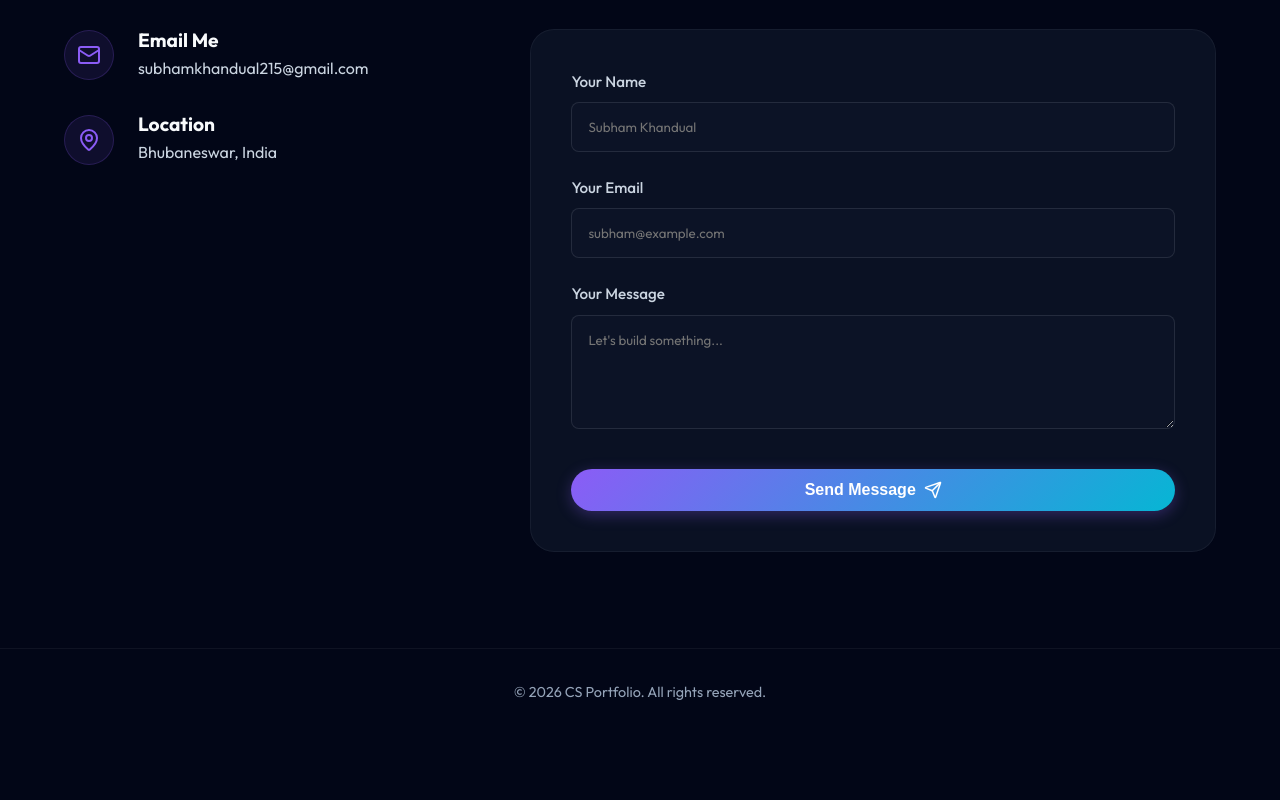
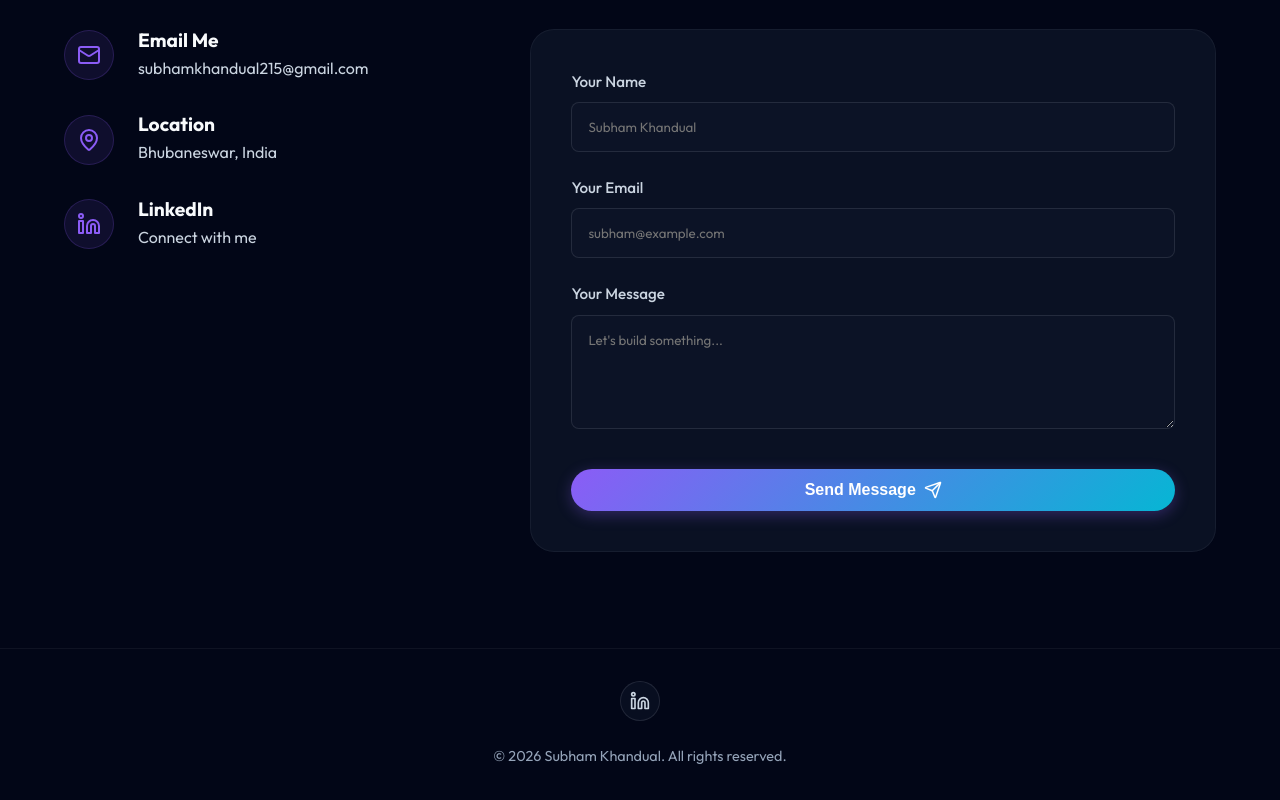
Before and after one commit to SubhamKhandual007/portfolio, a React (Vite) app: page / in a window 1280 px wide. Shown: the part 6792-7592 px from the top of the page. Before the commit the page ends 7528 px from the top, so only its background shows below. Built offline with nearby package versions, Linux system fonts and the light colour scheme.

Commit message:
feat: add linkedin link to contact section and footer

```diff
--- a/src/components/Contact.jsx
+++ b/src/components/Contact.jsx
@@ -1,6 +1,6 @@
 import React, { useState } from 'react';
 import { motion } from 'framer-motion';
-import { Mail, MapPin, Send } from 'lucide-react';
+import { Mail, MapPin, Send, Linkedin } from 'lucide-react';
 import styles from './Contact.module.css';
 
 const Contact = () => {
@@ -132,6 +132,21 @@ const Contact = () => {
                 <p>Bhubaneswar, India</p>
               </div>
             </div>
+
+            <a
+              href="https://www.linkedin.com/in/subham-khandual/"
+              target="_blank"
+              rel="noopener noreferrer"
+              className={`${styles.infoCard} ${styles.linkCard}`}
+            >
+              <div className={styles.iconWrapper}>
+                <Linkedin />
+              </div>
+              <div>
+                <h3>LinkedIn</h3>
+                <p>Connect with me</p>
+              </div>
+            </a>
           </motion.div>
 
           <motion.form
@@ -202,7 +217,18 @@ const Contact = () => {
       </div>
 
       <footer className={styles.footer}>
-        <p>&copy; {new Date().getFullYear()} CS Portfolio. All rights reserved.</p>
+        <div className={styles.socialLinks}>
+          <a
+            href="https://www.linkedin.com/in/subham-khandual/"
+            target="_blank"
+            rel="noopener noreferrer"
+            aria-label="LinkedIn"
+            className={styles.socialIcon}
+          >
+            <Linkedin size={20} />
+          </a>
+        </div>
+        <p>&copy; {new Date().getFullYear()} Subham Khandual. All rights reserved.</p>
       </footer>
     </section>
   );
--- a/src/components/Contact.module.css
+++ b/src/components/Contact.module.css
@@ -135,3 +135,43 @@
   font-weight: 600;
   margin-top: 1rem;
 }
+
+.linkCard {
+  text-decoration: none;
+  transition: transform var(--transition-fast);
+}
+
+.linkCard:hover {
+  transform: translateY(-5px);
+}
+
+.linkCard:hover .iconWrapper {
+  background: rgba(139, 92, 246, 0.2);
+}
+
+.socialLinks {
+  display: flex;
+  justify-content: center;
+  gap: 1.5rem;
+  margin-bottom: 1.5rem;
+}
+
+.socialIcon {
+  display: flex;
+  align-items: center;
+  justify-content: center;
+  width: 40px;
+  height: 40px;
+  border-radius: 50%;
+  background: rgba(15, 23, 42, 0.5);
+  color: var(--text-secondary);
+  border: 1px solid rgba(255, 255, 255, 0.1);
+  transition: all var(--transition-fast);
+}
+
+.socialIcon:hover {
+  color: var(--accent-primary);
+  background: rgba(139, 92, 246, 0.1);
+  border-color: rgba(139, 92, 246, 0.3);
+  transform: translateY(-3px);
+}
```
